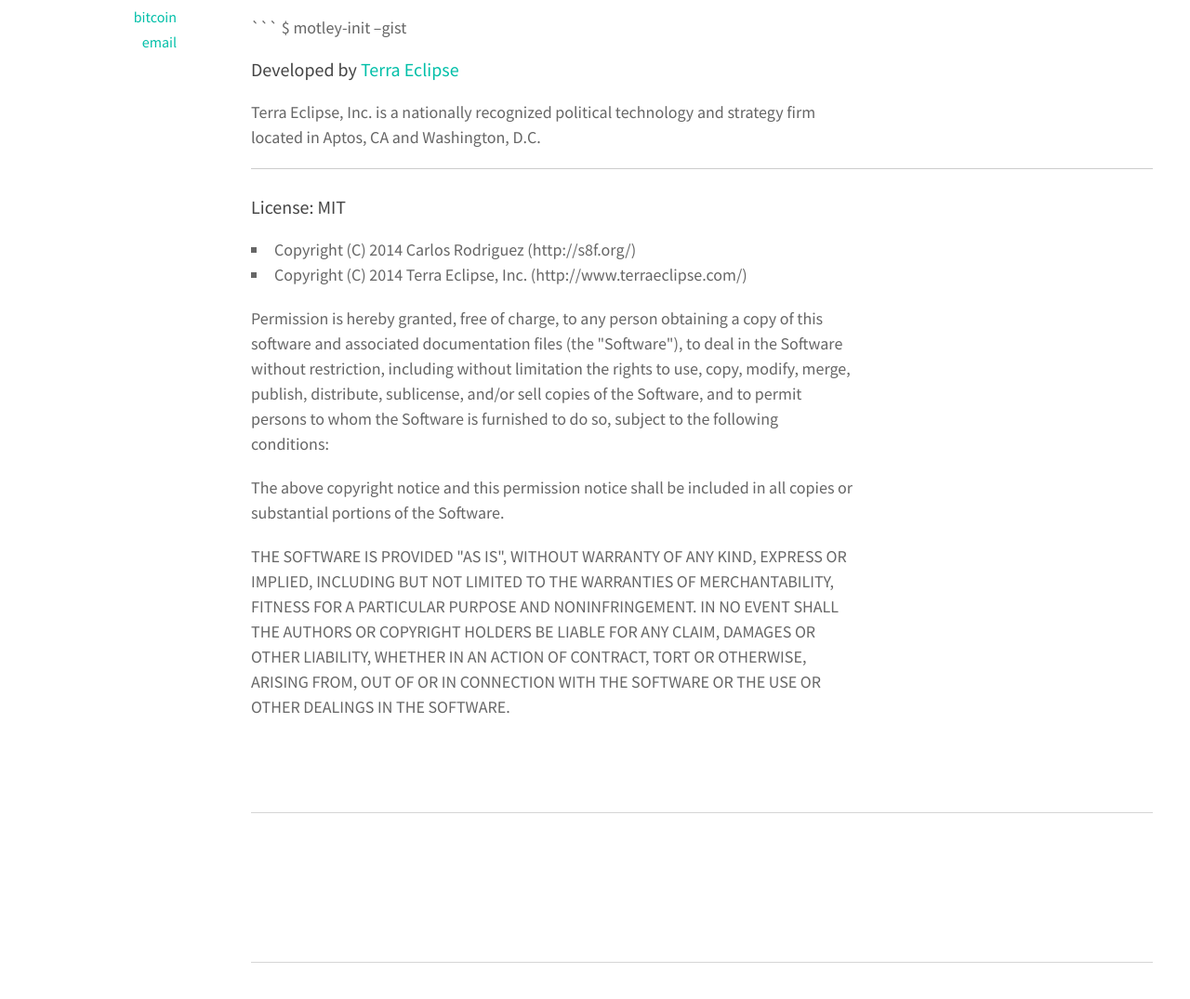
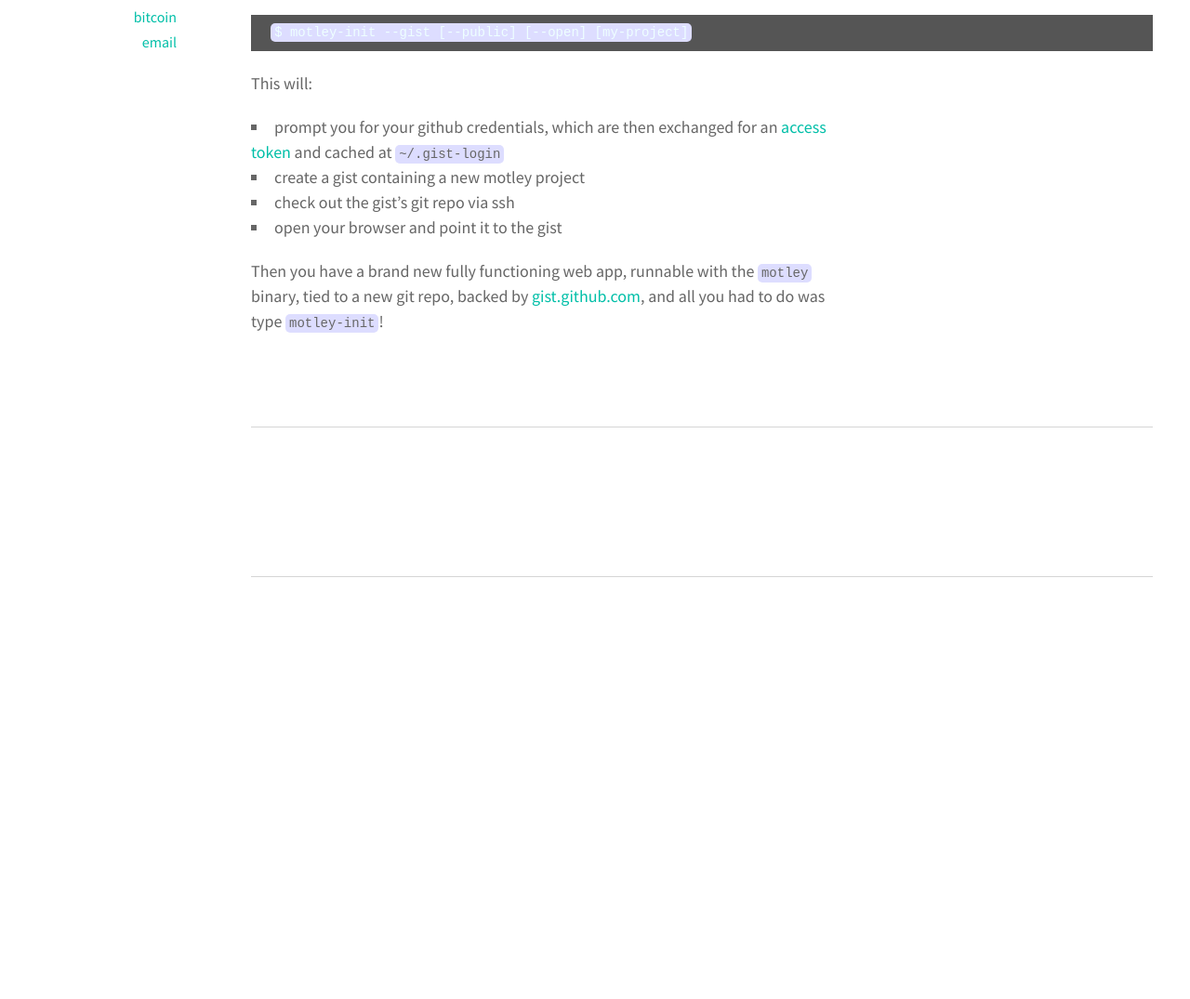
Before and after one commit to carlos8f/s8f.org, a Jekyll site: the page built from _posts/2014-06-12-1402636102.md, in a window 1280 px wide and 1400 px high, scrolled down 1857 px. Shown: the part 244-1319 px from the top of the window at 93% size. Built offline with Jekyll 4.4.1, drawn with Linux system fonts in a browser that asks for light colours; some web fonts are replaced; comment, search, counter and statistics services are not loaded; after the commit the page ends 2842 px from its top, so only the background shows below that; some of the changed text lies outside the part shown.

Commit message:
edit motley post

````diff
--- a/_posts/2014-06-12-1402636102.md
+++ b/_posts/2014-06-12-1402636102.md
@@ -36,8 +36,8 @@
 ## Famous two-line bootstrap
 
 ```
-$ motley-init hello-world
-$ motley hello-world
+$ motley-init my-project
+$ motley my-project
 server running at http://localhost:3000/
 ```
 
@@ -46,34 +46,18 @@
 ## One-line gist creation
 
 ```
-$ motley-init --gist
+$ motley-init --gist [--public] [--open] [my-project]
+```
 
+This will:
 
-### Developed by [Terra Eclipse](http://www.terraeclipse.com)
-Terra Eclipse, Inc. is a nationally recognized political technology and
-strategy firm located in Aptos, CA and Washington, D.C.
+- prompt you for your github credentials, which are then exchanged
+  for an [access token](https://www.npmjs.org/package/gist-cli) and cached at
+  `~/.gist-login`
+- create a gist containing a new motley project
+- check out the gist's git repo via ssh
+- open your browser and point it to the gist
 
-- - -
-
-### License: MIT
-
-- Copyright (C) 2014 Carlos Rodriguez (http://s8f.org/)
-- Copyright (C) 2014 Terra Eclipse, Inc. (http://www.terraeclipse.com/)
-
-Permission is hereby granted, free of charge, to any person obtaining a copy
-of this software and associated documentation files (the &quot;Software&quot;), to deal
-in the Software without restriction, including without limitation the rights
-to use, copy, modify, merge, publish, distribute, sublicense, and/or sell
-copies of the Software, and to permit persons to whom the Software is furnished
-to do so, subject to the following conditions:
-
-The above copyright notice and this permission notice shall be included in
-all copies or substantial portions of the Software.
-
-THE SOFTWARE IS PROVIDED &quot;AS IS&quot;, WITHOUT WARRANTY OF ANY KIND, EXPRESS OR
-IMPLIED, INCLUDING BUT NOT LIMITED TO THE WARRANTIES OF MERCHANTABILITY,
-FITNESS FOR A PARTICULAR PURPOSE AND NONINFRINGEMENT. IN NO EVENT SHALL THE
-AUTHORS OR COPYRIGHT HOLDERS BE LIABLE FOR ANY CLAIM, DAMAGES OR OTHER
-LIABILITY, WHETHER IN AN ACTION OF CONTRACT, TORT OR OTHERWISE, ARISING FROM,
-OUT OF OR IN CONNECTION WITH THE SOFTWARE OR THE USE OR OTHER DEALINGS IN THE
-SOFTWARE.
+Then you have a brand new fully functioning web app, runnable with the `motley` binary,
+tied to a new git repo, backed by [gist.github.com](https://gist.github.com/), and
+all you had to do was type `motley-init`!
````
Also changed, not shown: other parts of _posts/2014-06-12-1402636102.md (+1 -1 lines).
